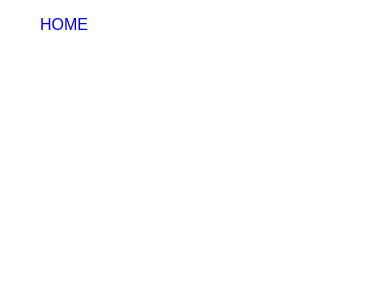
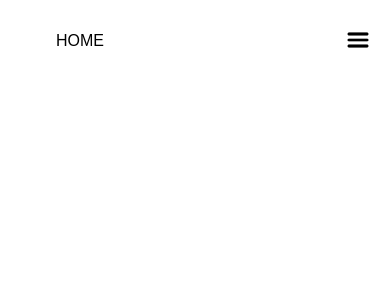
Before and after one commit to rtsaunders19/amorada, a React (Create React App) app: page / in a window 390 px wide. Shown: the top 300 px of the page. Built offline with nearby package versions, Linux system fonts and the light colour scheme.

Commit message:
made header responsive and added hamburger menu for mobile

```diff
--- a/src/NotFound.js
+++ b/src/NotFound.js
@@ -1,4 +1,4 @@
-import React, { Component } from 'react';
+import React from 'react';
 
 export default (props) => (
     <h1>404.. This page is not found!</h1>
--- a/src/components/common/Header.css
+++ b/src/components/common/Header.css
@@ -2,18 +2,81 @@
   text-align: left;
   display: inline-block;
   list-style-type: none;
+  padding-left: 0;
+  width: 100%;
 }
 
 .navLink {
   text-decoration: none;
+    color: black;
 }
 
 .App-header li {
   float: left;
 }
 
-@media (max-width: 600px) {
-  .side-link {
+.sideLink {
+  padding: 1em 3.25rem;
+}
+
+.homeLink {
+  padding: 1em 6.25rem;
+}
+
+.hamburger img {
+  height: 1.5em;
+  width: 1.5em;
+  margin: 0.75em 1.25rem;
+  display: none;
+}
+
+@media (max-width: 1248px) {
+  .sideLink {
+    padding: 1em 2.5rem;
+  }
+  .homeLink {
+    padding: 1em 6rem;
+  }
+}
+
+@media (max-width: 1130px) {
+  .sideLink {
+    padding: 1em 1.75rem;
+  }
+  .homeLink {
+    padding: 1em 5.75rem;
+  }
+}
+
+@media (max-width: 1007px) {
+  .sideLink {
+    padding: 1em 1.25rem;
+  }
+  .homeLink {
+    padding: 1em 5.5rem;
+  }
+}
+
+@media (max-width: 898px) {
+  .sideLink {
+    padding: 1em .5em;
+  }
+  .homeLink {
+    padding: 1em 5.25rem;
+  }
+}
+
+@media (max-width: 807px) {
+  .sideLink {
     display: none;
   }
+  .homeLink {
+    padding: 1em 3.5rem;
+  }
+  .hamburger img {
+    display: inline-block;
+  }
+  .App-header .hamburger {
+    float: right;
+  }
 }
--- a/src/components/common/Header.js
+++ b/src/components/common/Header.js
@@ -1,16 +1,18 @@
-import React, { Component } from 'react';
+import React from 'react';
 import { Link, IndexLink } from 'react-router';
+import hamburger_icon from '../../images/hamburger_icon.png';
 import './Header.css';
 
 const Header = () => {
     return (
       <ul className="App-header">
-        <li><IndexLink to="/" activeClassName="active" className="navLink">HOME</IndexLink></li>
-        <li className="side-link"><Link to="/ourtequilas" activeClassName="active" className="navLink">OUR TEQUILAS</Link></li>
-        <li className="side-link"><Link to="/wheretofind" activeClassName="active" className="navLink">WHERE TO FIND</Link></li>
-        <li className="side-link"><Link to="/ourprocess" activeClassName="active" className="navLink">OUR PROCESS</Link></li>
-        <li className="side-link"><Link to="/events" activeClassName="active" className="navLink">EVENTS</Link></li>
-        <li className="side-link"><Link to="/blog" activeClassName="active" className="navLink">BLOG</Link></li>
+        <li className="homeLink"><IndexLink to="/" activeClassName="active" className="navLink">HOME</IndexLink></li>
+        <li className="sideLink"><Link to="/ourtequilas" activeClassName="active" className="navLink">OUR TEQUILAS</Link></li>
+        <li className="sideLink"><Link to="/wheretofind" activeClassName="active" className="navLink">WHERE TO FIND</Link></li>
+        <li className="sideLink"><Link to="/ourprocess" activeClassName="active" className="navLink">OUR PROCESS</Link></li>
+        <li className="sideLink"><Link to="/events" activeClassName="active" className="navLink">EVENTS</Link></li>
+        <li className="sideLink"><Link to="/blog" activeClassName="active" className="navLink">BLOG</Link></li>
+        <li className="hamburger"><img src={hamburger_icon} alt="-" /></li>
      </ul>
 
     );
```
Also changed, not shown: src/images/hamburger_icon.png (added).
